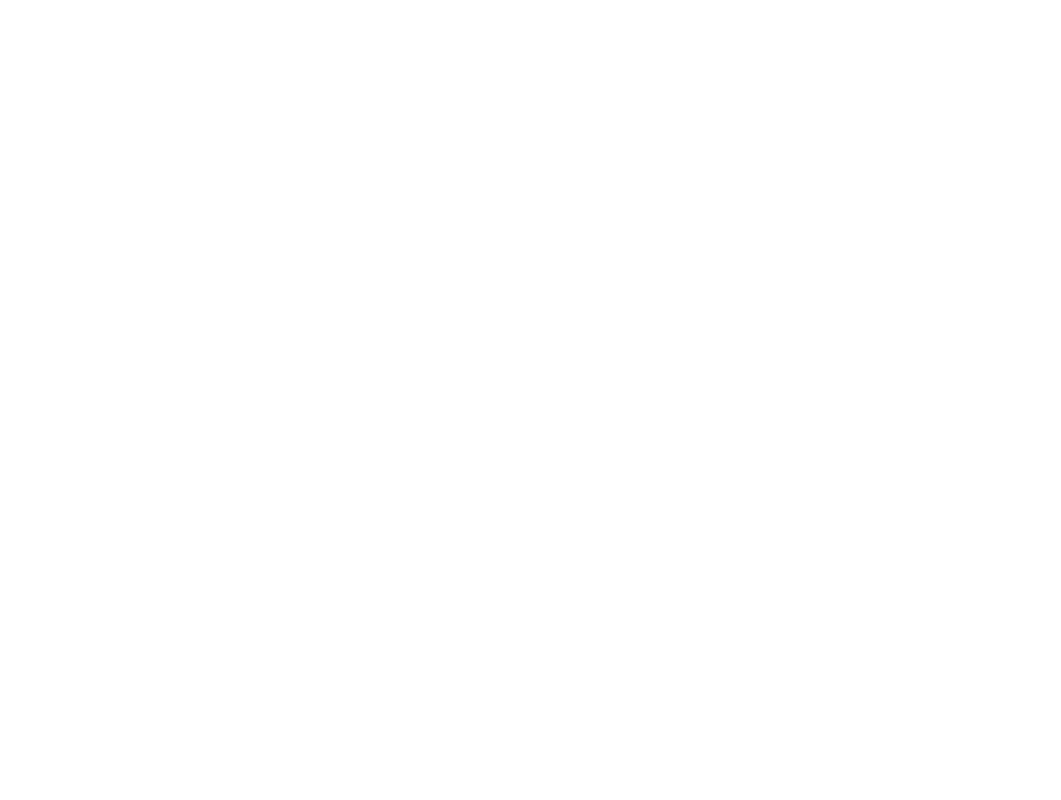
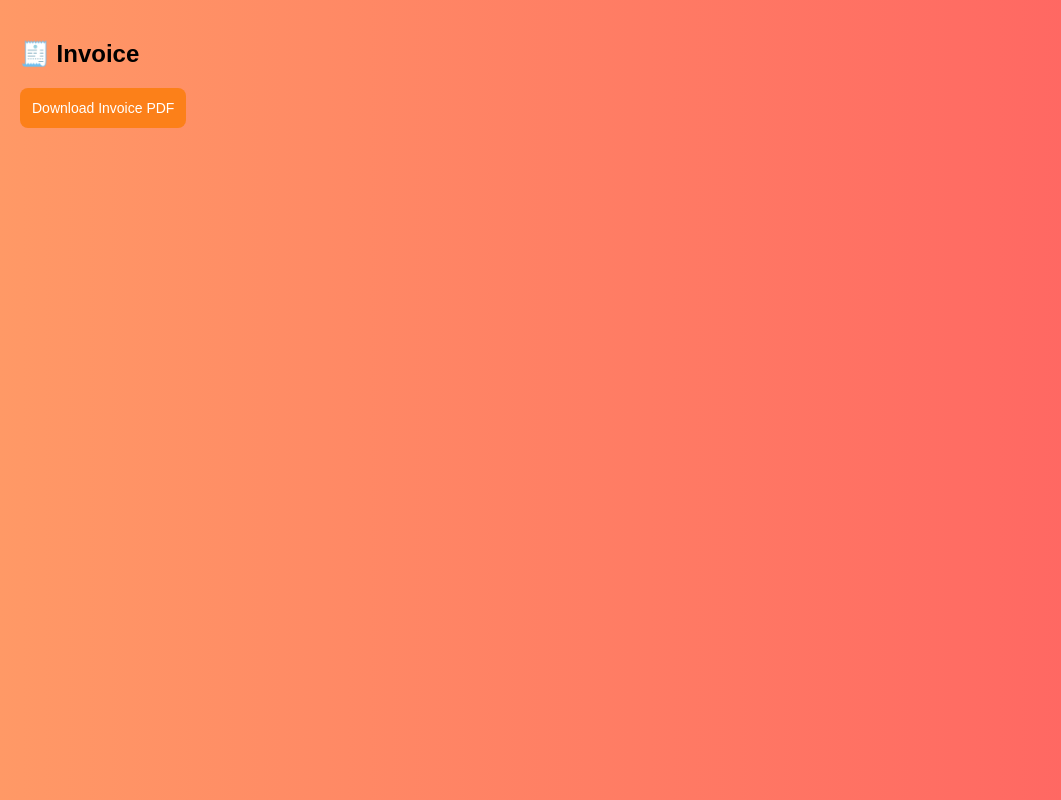
Before and after one commit to Sumeet-git7/food-ordering-app, a React (Create React App) app in the folder frontend/: page /invoice in a window 1280 px wide. Before the commit this address had no page. Shown: the whole page, without its empty margins (0-1061 px from the left). Built offline with nearby package versions, Linux system fonts and the light colour scheme.

Commit message:
added jspdf for invoice

```diff
--- a/frontend/package.json
+++ b/frontend/package.json
@@ -8,6 +8,7 @@
     "@testing-library/react": "^16.3.2",
     "@testing-library/user-event": "^13.5.0",
     "axios": "^1.15.0",
+    "jspdf": "^4.2.1",
     "react": "^19.2.5",
     "react-dom": "^19.2.5",
     "react-router-dom": "^7.14.0",
--- a/frontend/src/App.css
+++ b/frontend/src/App.css
@@ -159,3 +159,22 @@
   width: 300px;
   border-radius: 10px;
 }
+
+.menu-grid {
+  display: grid;
+  grid-template-columns: repeat(auto-fit, minmax(250px, 1fr));
+}
+
+button {
+  font-size: 14px;
+}
+
+@media (max-width: 600px) {
+  h2 {
+    font-size: 18px;
+  }
+
+  input {
+    width: 90% !important;
+  }
+}
--- a/frontend/src/App.js
+++ b/frontend/src/App.js
@@ -6,6 +6,9 @@
 import Cart from "./pages/Cart";
 import Checkout from "./pages/Checkout";
 import "./App.css";
+import Home from "./pages/Home";
+import Payment from "./pages/Payment";
+import Invoice from "./pages/Invoice";
 
 
 function App() {
@@ -18,6 +21,9 @@
         <Route path="/orders" element={<Orders />} />
         <Route path="/cart" element={<Cart />} />
         <Route path="/checkout" element={<Checkout />} />
+        <Route path="/" element={<Home />} />
+        <Route path="/payment" element={<Payment />} />
+        <Route path="/invoice" element={<Invoice />} />
       </Routes>
     </Router>
   );
--- /dev/null
+++ b/frontend/src/pages/Home.js
@@ -0,0 +1,37 @@
+import { useNavigate } from "react-router-dom";
+
+function Home() {
+  const navigate = useNavigate();
+
+  return (
+    <div style={{ padding: "20px" }}>
+
+      <h1>🍔 FoodHub</h1>
+      <h3>Delicious food delivered to you</h3>
+
+      <div style={{
+        display: "grid",
+        gridTemplateColumns: "repeat(auto-fit, minmax(250px, 1fr))",
+        gap: "20px",
+        marginTop: "30px"
+      }}>
+        {["Pizza Place", "Burger Hub", "Pasta Corner"].map((res, i) => (
+          <div key={i} style={{
+            background: "#fff",
+            padding: "20px",
+            borderRadius: "10px",
+            cursor: "pointer"
+          }}
+          onClick={() => navigate("/menu")}
+          >
+            <h3>{res}</h3>
+            <p>⭐ 4.{i+2} • 30 mins</p>
+          </div>
+        ))}
+      </div>
+
+    </div>
+  );
+}
+
+export default Home;
--- /dev/null
+++ b/frontend/src/pages/Invoice.js
@@ -0,0 +1,41 @@
+import jsPDF from "jspdf";
+
+function Invoice() {
+  const cart = JSON.parse(localStorage.getItem("cart")) || [];
+
+  const total = cart.reduce((sum, item) => sum + item.price * (item.quantity || 1), 0);
+
+  const generatePDF = () => {
+    const doc = new jsPDF();
+
+    doc.text("FoodHub Invoice", 20, 20);
+
+    let y = 40;
+    cart.forEach(item => {
+      doc.text(`${item.item_name} - ₹${item.price} x ${item.quantity}`, 20, y);
+      y += 10;
+    });
+
+    doc.text(`Total: ₹${total + 40}`, 20, y + 10);
+
+    doc.save("invoice.pdf");
+  };
+
+  return (
+    <div style={{ padding: "20px" }}>
+      <h2>🧾 Invoice</h2>
+
+      <button onClick={generatePDF} style={{
+        background: "#fc8019",
+        color: "white",
+        padding: "12px",
+        border: "none",
+        borderRadius: "8px"
+      }}>
+        Download Invoice PDF
+      </button>
+    </div>
+  );
+}
+
+export default Invoice;
--- /dev/null
+++ b/frontend/src/pages/Payment.js
@@ -0,0 +1,51 @@
+import { useNavigate } from "react-router-dom";
+
+function Payment() {
+  const navigate = useNavigate();
+  const cart = JSON.parse(localStorage.getItem("cart")) || [];
+
+  const total = cart.reduce((sum, item) => sum + item.price * (item.quantity || 1), 0);
+
+  const handlePayment = () => {
+    alert("💳 Payment Successful!");
+    navigate("/invoice");
+  };
+
+  return (
+    <div style={{ padding: "20px" }}>
+      <h2>💳 Payment</h2>
+
+      <div style={{ background: "#fff", padding: "20px", borderRadius: "10px" }}>
+        <h3>Total Amount: ₹{total + 40}</h3>
+
+        <input placeholder="Card Number" style={inputStyle} />
+        <input placeholder="MM/YY" style={inputStyle} />
+        <input placeholder="CVV" style={inputStyle} />
+
+        <button onClick={handlePayment} style={btnStyle}>
+          Pay Now 🚀
+        </button>
+      </div>
+    </div>
+  );
+}
+
+const inputStyle = {
+  display: "block",
+  width: "100%",
+  padding: "10px",
+  margin: "10px 0",
+  borderRadius: "6px",
+  border: "1px solid #ccc"
+};
+
+const btnStyle = {
+  background: "#28a745",
+  color: "white",
+  padding: "12px",
+  width: "100%",
+  border: "none",
+  borderRadius: "8px"
+};
+
+export default Payment;
```
Also changed, not shown: 1 other file (tests, documents, lock files or other folders).
